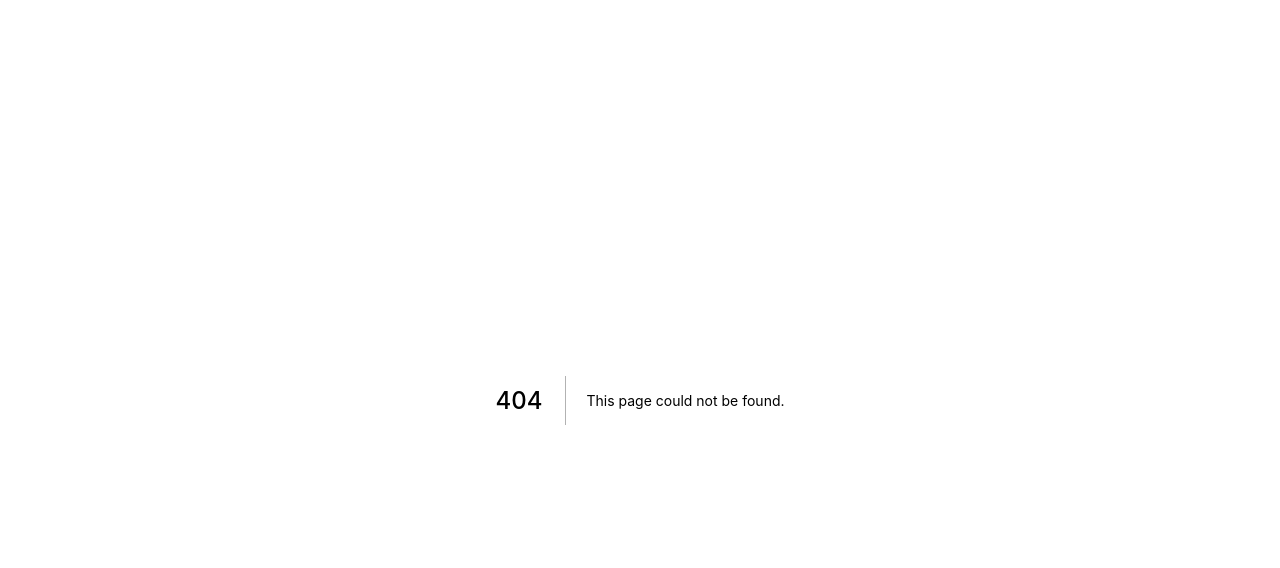
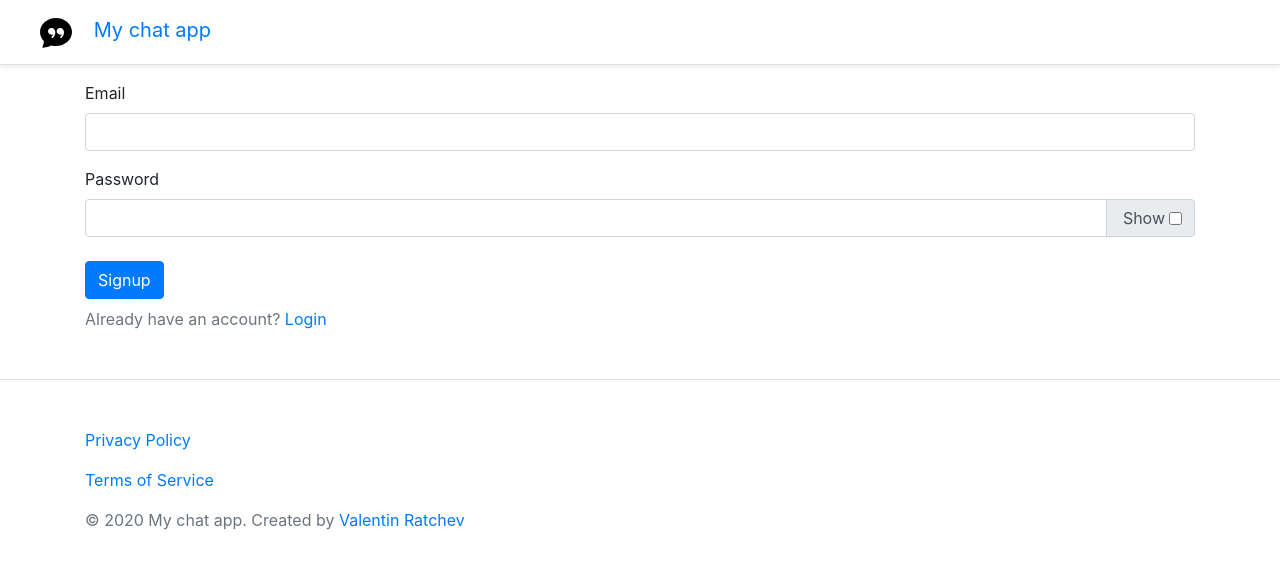
Before and after one commit to valtur11/My-chat-app, a Next.js app in the folder client/: page /signup in a window 1280 px wide. Before the commit this address had no page. Shown: the top 568 px of the page. Built offline with nearby package versions, Linux system fonts and the light colour scheme.

Commit message:
Add user signup feature

```diff
--- a/client/components/Authentication.js
+++ b/client/components/Authentication.js
@@ -2,7 +2,7 @@ import React, { useState } from 'react';
 import axios from 'axios';
 const base_api_url = 'http://localhost:8081/api';
 
-function AuthForm () {
+function AuthForm ({ type }) {
   const [formData, setFormData] = useState({
     email: '',
     password: '',
@@ -10,6 +10,7 @@ function AuthForm () {
     errorMessage: '',
     successMessage: ''
   });
+  const authType = type.charAt(0).toUpperCase() + type.slice(1);
 
   function handleInputChange(event) {
     const target = event.target;
@@ -25,14 +26,22 @@ function AuthForm () {
 
   function handleSubmit(event) {
     event.preventDefault();
-    axios.post(`${base_api_url}/login`, { ...formData })
+    axios.post(`${base_api_url}/${type}`, { ...formData })
       .then(function (response) {
         console.log('res', response);
-        setFormData({...formData, successMessage: response.data});
+        setFormData({
+          ...formData,
+          errorMessage: '',
+          successMessage: response.data
+        });
       })
       .catch(function (error) {
         console.error(error);
-        setFormData({...formData, errorMessage: error.message || 'Something went wrong.'});
+        setFormData({
+          ...formData,
+          errorMessage: error.message || 'Something went wrong.',
+          successMessage: ''
+        });
       });
   }
 
@@ -44,7 +53,7 @@ function AuthForm () {
         </div>)}
 
         {formData.successMessage && (<div className='alert alert-success' role="alert">
-          Login successful. Email: {formData.successMessage.email}
+          {authType} successful. Email: {formData.successMessage.email}
         </div>)}
 
         <div className='form-group'>
@@ -82,13 +91,16 @@ function AuthForm () {
             </div>
           </div>
 
-          <p className='text-muted'><a href="#">Forgot your password?</a></p>
+          { type === 'login' && (<p className='text-muted'><a href="#">Forgot your password?</a></p>)}
         </div>
 
-        <input type="submit" className ='btn btn-primary my-2' value='Login' />
+        <input type="submit" className ='btn btn-primary my-2' value={authType} />
 
-        <p className='text-muted'>Need an account? <a href="#">Sign up</a></p>
-
+        {
+          type === 'login' ? (
+            <p className='text-muted'>Need an account? <a href="/signup">Sign up</a></p>
+          ) : (<p className='text-muted'>Already have an account? <a href="/">Login</a></p>)
+        }
       </form>
     </>
   );
--- a/client/pages/index.js
+++ b/client/pages/index.js
@@ -17,7 +17,7 @@ export default function Home({data}) {
         </div>
       </div>
 
-      <AuthForm />
+      <AuthForm type='login'/>
 
       <div className = 'container'>
         <div className="my-5">
--- /dev/null
+++ b/client/pages/signup.js
@@ -0,0 +1,20 @@
+import Layout from '../components/Layout';
+import AuthForm from '../components/Authentication';
+
+export default function Signup ({data}) {
+  return (
+    <Layout date = {data}>
+      <AuthForm type='signup'/>
+    </Layout>
+  );
+}
+
+export async function getStaticProps() {
+  const data = { currentYear: new Date().getFullYear() };
+
+  return {
+    props: {
+      data
+    }
+  };
+}
```
